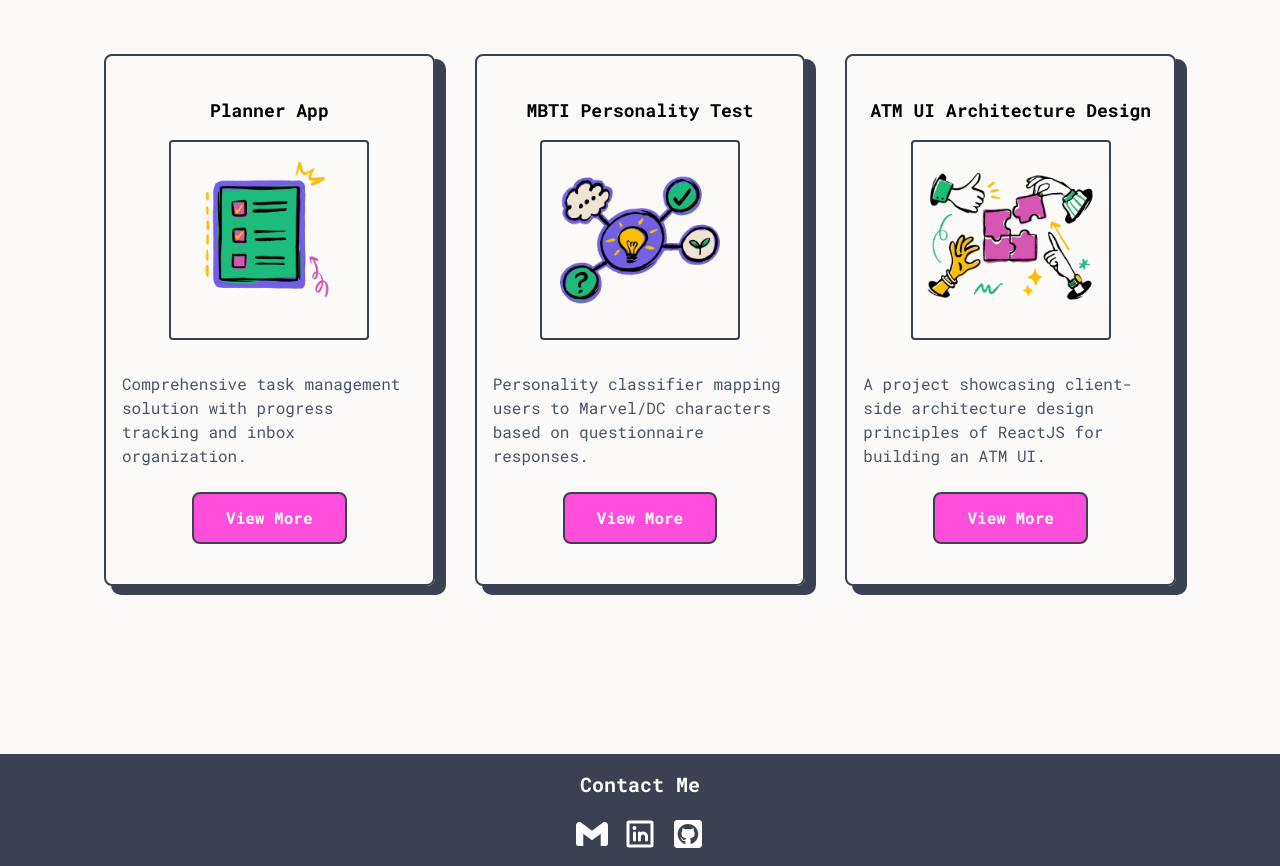
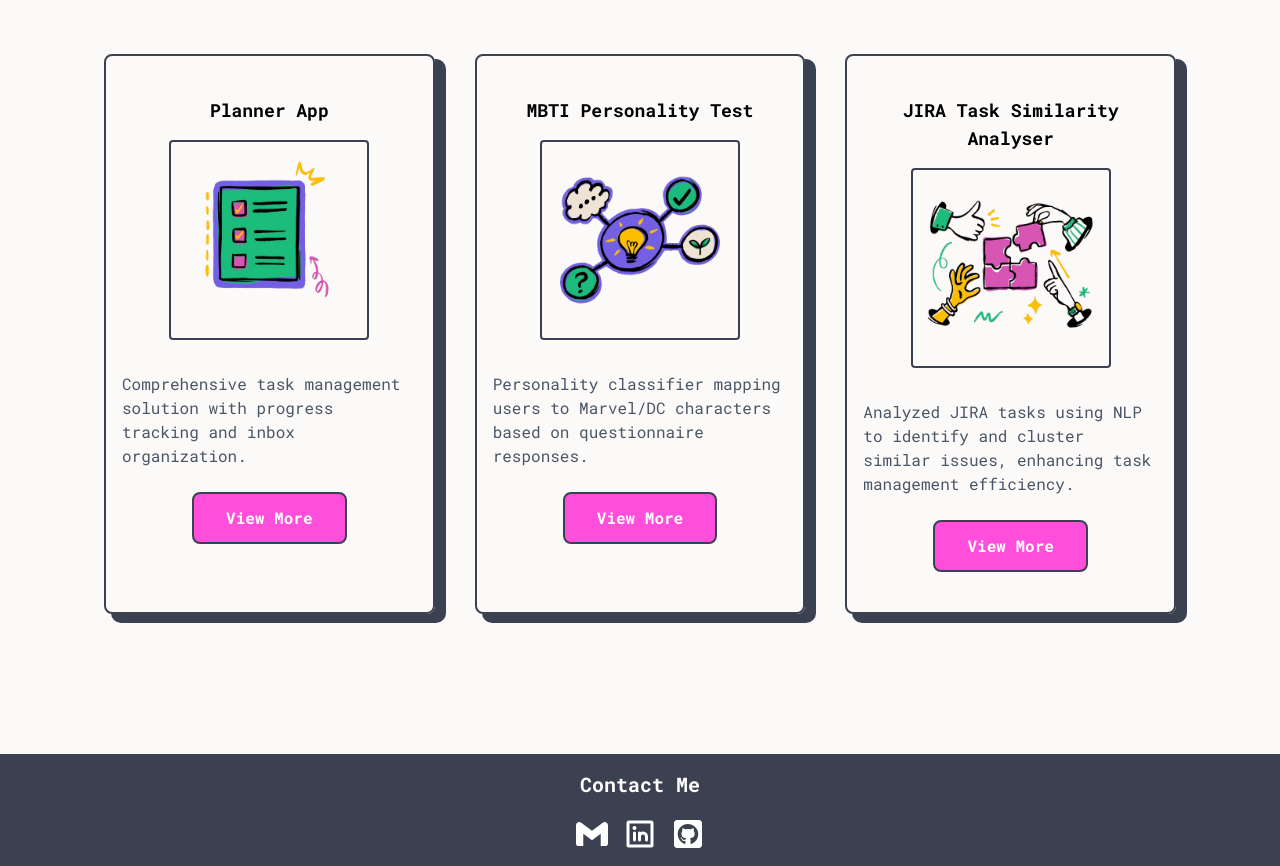
Before and after one commit to vsamhita2028/mission-portfolio, a React (Vite) app in the folder mission-portfolio/: page / in a window 1280 px wide. Shown: the part 1726-2592 px from the top of the page. Built offline with nearby package versions, Linux system fonts and the light colour scheme.

Commit message:
Updated the third Project

```diff
--- a/mission-portfolio/src/components/Work.jsx
+++ b/mission-portfolio/src/components/Work.jsx
@@ -14,11 +14,12 @@ const Work = () => {
         image: mbti,
         description: "Personality classifier mapping users to Marvel/DC characters based on questionnaire responses.",
         link: "https://github.com/vsamhita2028/NoSql"
-    }, {
-        title: "ATM UI Architecture Design",
+    },
+    {
+        title: "JIRA Task Similarity Analyser",
         image: casestudy,
-        description: "A project showcasing client-side architecture design principles of ReactJS for building an ATM UI.",
-        link: "https://somber-brochure-4b9.notion.site/ATM-UI-Architecture-Design-2bcec062e38580b7ba70f705452db0c9?source=copy_link"
+        description: "Analyzed JIRA tasks using NLP to identify and cluster similar issues, enhancing task management efficiency.",
+        link: "https://somber-brochure-4b9.notion.site/JIRA-Task-Similarity-Analyser-2bcec062e38580b7ba70f705452db0c9?source=copy_link"
     }
     ]
     return (
```
